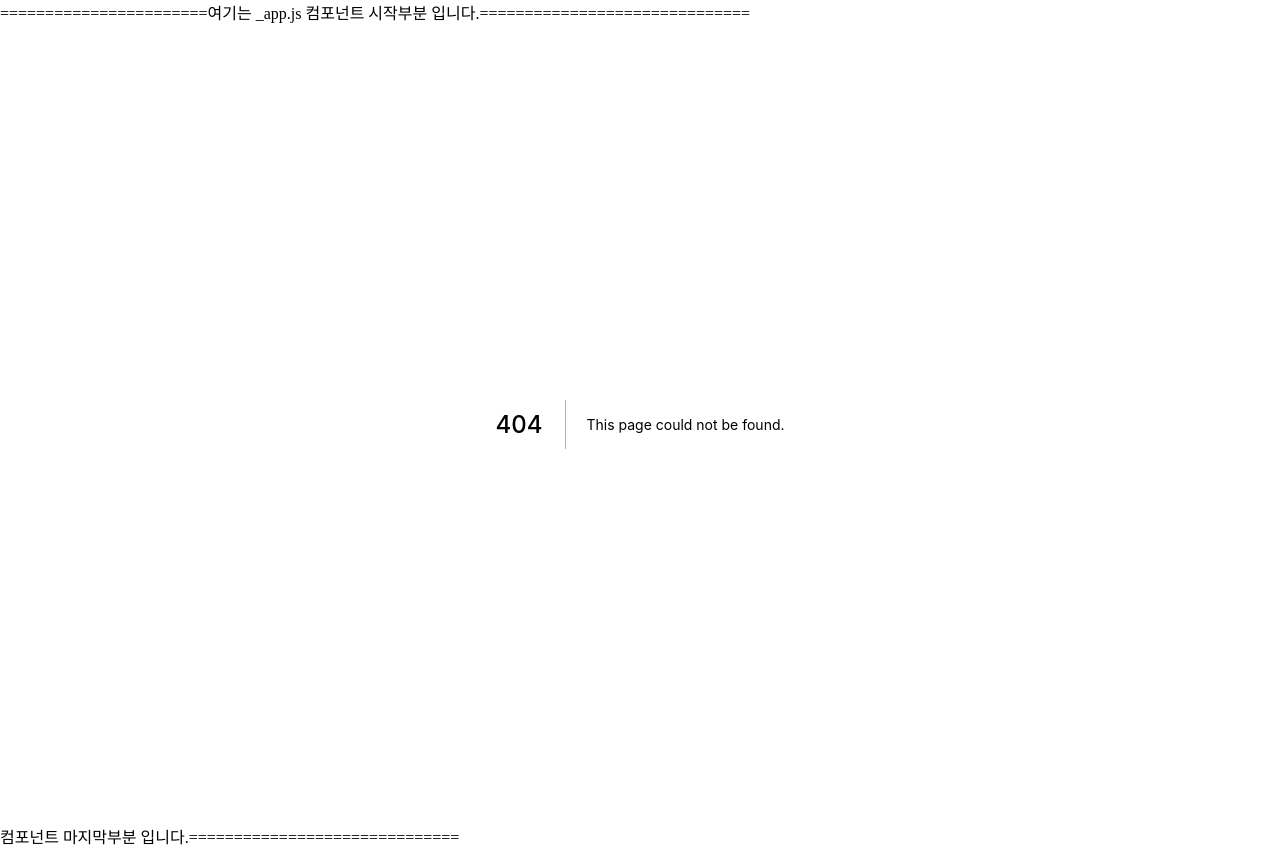
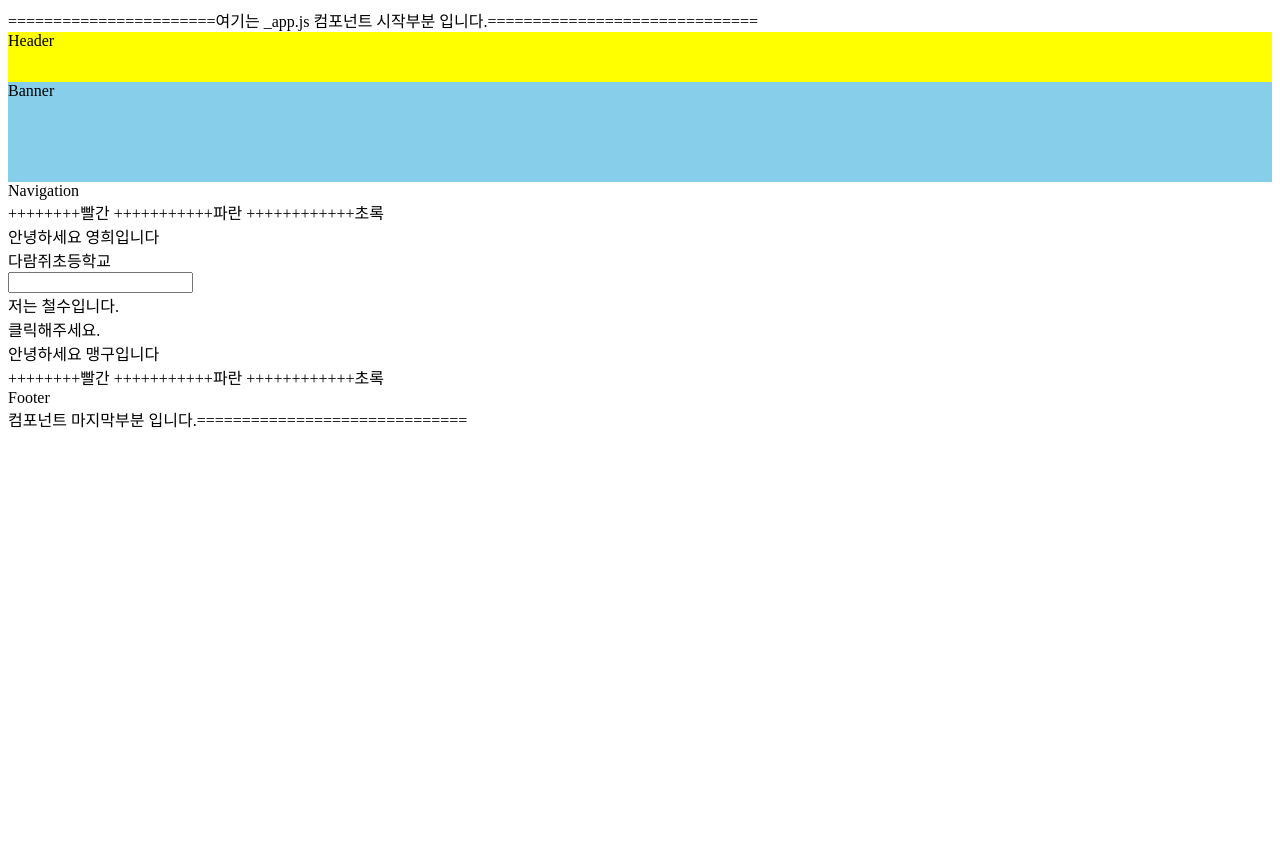
Before and after one commit to kimjihwan0618/inflearn_fe_course, a Next.js app in the folder next_play-ground/: page /section14/14-01-props-children in a window 1280 px wide. Before the commit this address had no page. After the commit the page ends 800 px from the top, so only its background shows below. Built offline with nearby package versions, Linux system fonts and the light colour scheme.

Commit message:
section14 과제 수강중

```diff
--- a/next_play-ground/pages/_app.tsx
+++ b/next_play-ground/pages/_app.tsx
@@ -1,10 +1,11 @@
 // import '../styles/globals.css'
-import { ApolloClient, InMemoryCache, ApolloProvider } from '@apollo/client';
-import type { AppProps } from 'next/app';
+import { ApolloClient, InMemoryCache, ApolloProvider } from "@apollo/client";
+import type { AppProps } from "next/app";
+import Layout from "../src/components/commons/layout";
 
 function MyApp({ Component }: AppProps): JSX.Element {
   const client = new ApolloClient({
-    uri: 'http://backend-example.codebootcamp.co.kr/graphql',
+    uri: "http://backend-example.codebootcamp.co.kr/graphql",
     cache: new InMemoryCache(), // 컴퓨터의 메모리에다가 백엔드에서 받아온 데이터 임시로 저장해 놓기 => 나중에 더 자세히 알아보기
   });
 
@@ -15,7 +16,9 @@ function MyApp({ Component }: AppProps): JSX.Element {
         입니다.==============================
       </div>
       <ApolloProvider client={client}>
-        <Component />
+        <Layout>
+          <Component />
+        </Layout>
       </ApolloProvider>
       <div> 컴포넌트 마지막부분 입니다.==============================</div>
     </>
--- /dev/null
+++ b/next_play-ground/pages/section14/14-01-props-children/index.tsx
@@ -0,0 +1,18 @@
+import Example from "../../../src/components/units/14-props-children-example";
+
+export default function PropsChildrenPage(): JSX.Element {
+  return (
+    <div>
+      <div> ++++++++빨간 +++++++++++파란 ++++++++++++초록</div>
+      <Example school="다람쥐초등학교">
+        {/* 쏙들어가기! 땡겨오기*/}
+        <div>
+          <input type="text" />
+          <div>저는 철수입니다.</div>
+          <div>클릭해주세요.</div>
+        </div>
+      </Example>
+      <div> ++++++++빨간 +++++++++++파란 ++++++++++++초록</div>
+    </div>
+  );
+}
--- /dev/null
+++ b/next_play-ground/src/components/commons/layout/banner/index.tsx
@@ -0,0 +1,10 @@
+import styled from "@emotion/styled";
+
+const Wrapper = styled.div`
+  height: 100px;
+  background: skyblue;
+`;
+
+export default function LayoutBanner(): JSX.Element {
+  return <Wrapper>Banner</Wrapper>;
+}
--- /dev/null
+++ b/next_play-ground/src/components/commons/layout/footer/index.tsx
@@ -0,0 +1,3 @@
+export default function LayoutFooter(): JSX.Element {
+  return <div>Footer</div>;
+}
--- /dev/null
+++ b/next_play-ground/src/components/commons/layout/header/index.tsx
@@ -0,0 +1,10 @@
+import styled from "@emotion/styled";
+
+const Wrapper = styled.div`
+  height: 50px;
+  background: yellow;
+`;
+
+export default function LayoutHeader(): JSX.Element {
+  return <Wrapper>Header</Wrapper>;
+}
--- /dev/null
+++ b/next_play-ground/src/components/commons/layout/index.tsx
@@ -0,0 +1,20 @@
+import LayoutBanner from "./banner";
+import LayoutFooter from "./footer";
+import LayoutHeader from "./header";
+import LayoutNavigation from "./navigation";
+
+interface ILayoutProps {
+  children: JSX.Element;
+}
+
+export default function Layout(props: ILayoutProps) {
+  return (
+    <>
+      <LayoutHeader />
+      <LayoutBanner />
+      <LayoutNavigation />
+      <div>{props.children}</div>
+      <LayoutFooter />
+    </>
+  );
+}
--- /dev/null
+++ b/next_play-ground/src/components/commons/layout/navigation/index.tsx
@@ -0,0 +1,3 @@
+export default function LayoutNavigation(): JSX.Element {
+  return <div>Navigation</div>;
+}
--- /dev/null
+++ b/next_play-ground/src/components/units/14-props-children-example/index.tsx
@@ -0,0 +1,15 @@
+interface IExampleProps {
+  school: string;
+  children: JSX.Element;
+}
+
+export default function Example(props: IExampleProps): JSX.Element {
+  return (
+    <div>
+      <div>안녕하세요 영희입니다</div>
+      <div>{props.school}</div>
+      <div>{props.children}</div>
+      <div>안녕하세요 맹구입니다</div>
+    </div>
+  );
+}
```
